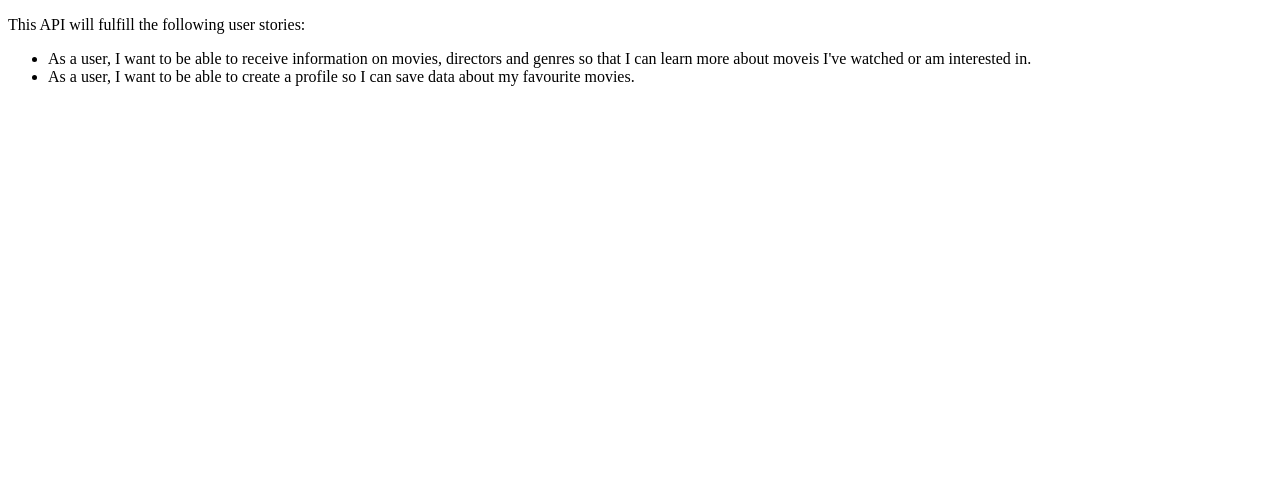
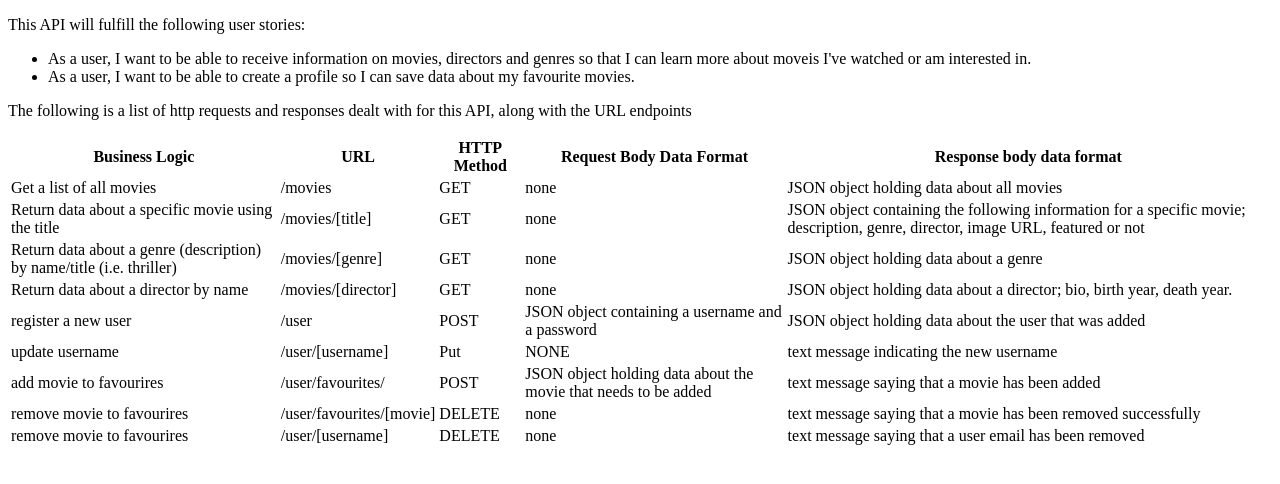
Before and after one commit to Mitchellmbc/movie_api, a website: page public/documentation.html in a window 1280 px wide. Drawn offline with Linux system fonts and the light colour scheme.

Commit message:
Updated documentation

```diff
--- a/public/documentation.html
+++ b/public/documentation.html
@@ -10,5 +10,78 @@
       I can learn more about moveis I've watched or am interested in.</li>
       <li>As a user, I want to be able to create a profile so I can save data about my favourite movies.</li>
     </ul>
+    <p>The following is a list of http requests and responses dealt with for this API, along with the URL endpoints</p>
+    <table>
+      <tr>
+        <th>Business Logic</th>
+        <th>URL</th>
+        <th>HTTP Method</th>
+        <th>Request Body Data Format</th>
+        <th>Response body data format</th>
+      </tr>
+      <tr>
+        <td>Get a list of all movies</td>
+        <td>/movies</td>
+        <td>GET</td>
+        <td>none</td>
+        <td>JSON object holding data about all movies </td>
+      </tr>
+      <tr>
+        <td>Return data about a specific movie using the title</td>
+        <td>/movies/[title]</td>
+        <td>GET</td>
+        <td>none</td>
+        <td>JSON object containing the following information for a specific movie; description, genre, director, image URL, featured or not </td>
+      </tr>
+      <tr>
+        <td>Return data about a genre (description) by name/title (i.e. thriller)</td>
+        <td>/movies/[genre]</td>
+        <td>GET</td>
+        <td>none</td>
+        <td>JSON object holding data about a genre </td>
+      </tr>
+      <tr>
+        <td>Return data about a director by name</td>
+        <td>/movies/[director]</td>
+        <td>GET</td>
+        <td>none</td>
+        <td>JSON object holding data about a director; bio, birth year, death year. </td>
+      </tr>
+      <tr>
+        <td>register a new user</td>
+        <td>/user</td>
+        <td>POST</td>
+        <td>JSON object containing a username and a password</td>
+        <td>JSON object holding data about the user that was added </td>
+      </tr>
+      <tr>
+        <td>update username</td>
+        <td>/user/[username]</td>
+        <td>Put</td>
+        <td>NONE</td>
+        <td>text message indicating the new username </td>
+      </tr>
+      <tr>
+        <td>add movie to favourires</td>
+        <td>/user/favourites/</td>
+        <td>POST</td>
+        <td>JSON object holding data about the movie that needs to be added</td>
+        <td>text message saying that a movie has been added  </td>
+      </tr>
+      <tr>
+        <td>remove movie to favourires</td>
+        <td>/user/favourites/[movie]</td>
+        <td>DELETE</td>
+        <td>none</td>
+        <td>text message saying that a movie has been removed successfully  </td>
+      </tr>
+      <tr>
+        <td>remove movie to favourires</td>
+        <td>/user/[username]</td>
+        <td>DELETE</td>
+        <td>none</td>
+        <td>text message saying that a user email has been removed  </td>
+      </tr>
+  </table>
   </body>
 </html>
```
